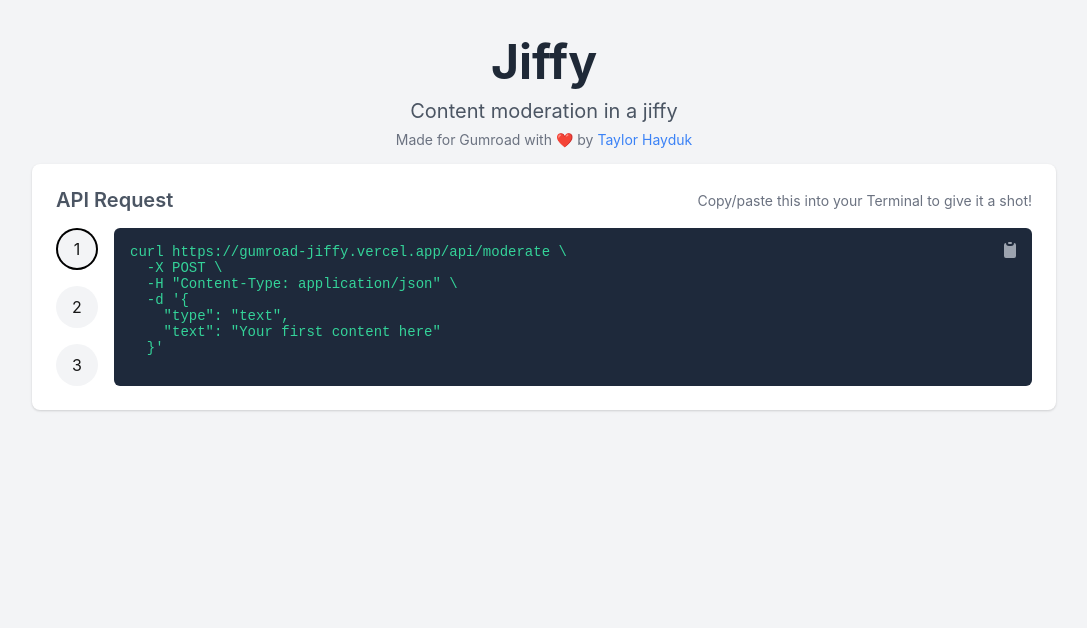
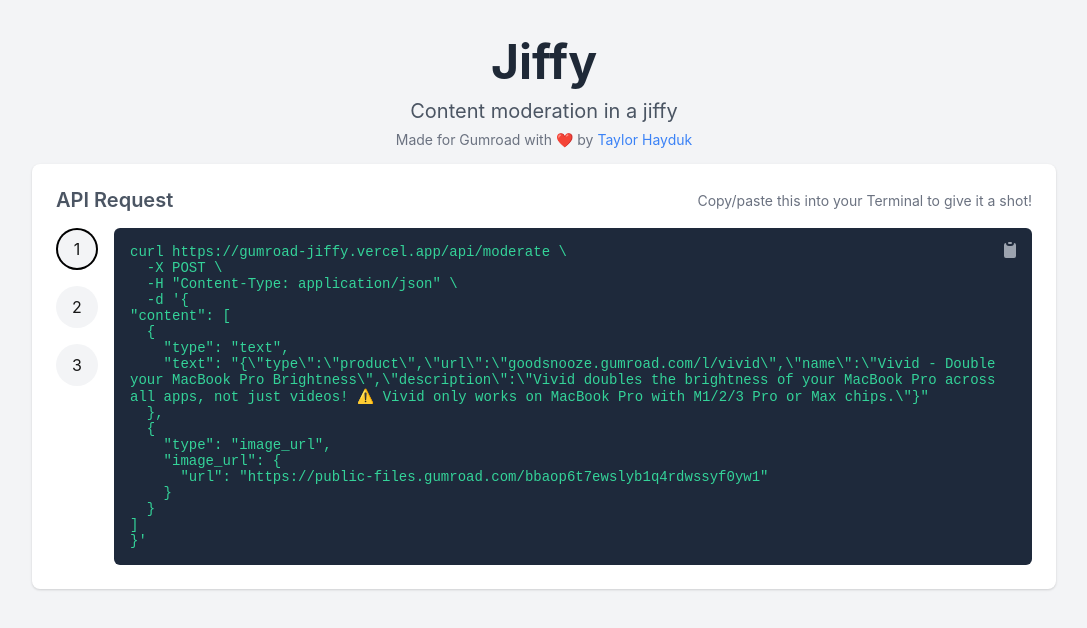
Before and after one commit to taylorhayduk/moder8, a Next.js app: page / in a window 1280 px wide. Shown: the top 628 px of the page, without its empty margins (96-1183 px from the left). Built offline with nearby package versions, Linux system fonts and the light colour scheme.

Commit message:
original three examples working and tested against prod

```diff
--- a/app/components/CodeSelector.tsx
+++ b/app/components/CodeSelector.tsx
@@ -8,22 +8,52 @@
   -X POST \\
   -H "Content-Type: application/json" \\
   -d '{
+"content": [
+  {
     "type": "text",
-    "text": "Your first content here"
-  }'`,
+    "text": "{\\"type\\":\\"product\\",\\"url\\":\\"goodsnooze.gumroad.com/l/vivid\\",\\"name\\":\\"Vivid - Double your MacBook Pro Brightness\\",\\"description\\":\\"Vivid doubles the brightness of your MacBook Pro across all apps, not just videos! ⚠️ Vivid only works on MacBook Pro with M1/2/3 Pro or Max chips.\\"}"
+  },
+  {
+    "type": "image_url",
+    "image_url": {
+      "url": "https://public-files.gumroad.com/bbaop6t7ewslyb1q4rdwssyf0yw1"
+    }
+  }
+]
+}'`,
   `curl https://gumroad-jiffy.vercel.app/api/moderate \\
   -X POST \\
   -H "Content-Type: application/json" \\
   -d '{
+"content": [
+  {
     "type": "text",
-    "text": "Your second content here"
-  }'`,
+    "text": "{\\"url\\":\\"pornhub.com\\",\\"content\\":\\"This is an adult website. This website contains age-restricted materials including nudity and explicit depictions of sexual activity. By entering, you affirm that you are at least 18 years of age or the age of majority in the jurisdiction you are accessing the website from and you consent to viewing sexually explicit content.\\"}"
+  },
+  {
+    "type": "image_url",
+    "image_url": {
+      "url": "https://api.url2png.com/v6/P4DF2F8BC83648/189f62d5d9da7d7308982fc5650fa4b3/png/?thumbnail_max_width=851&url=pornhub.com&viewport=1280x2000"
+    }
+  }
+]
+}'`,
   `curl https://gumroad-jiffy.vercel.app/api/moderate \\
   -X POST \\
   -H "Content-Type: application/json" \\
   -d '{
-    "type": "text",
-    "text": "Your third content here"
+    "content": [
+      {
+        "type": "text",
+        "text": "{\\"type\\":\\"user\\",\\"url\\":\\"x.com/shl\\",\\"name\\":\\"@shl on Twitter\\",\\"posts\\":[\\"Follow me for updates on my new website :)\\",\\"Check out my new website at x.com! 🚀\\",\\"I'\\''m excited to announce the launch of my new website at x.com! 🎉\\"]}"
+      },
+      {
+        "type": "image_url",
+        "image_url": {
+          "url": "https://pbs.twimg.com/profile_images/1764285408135753728/pYT7qoCb_400x400.jpg"
+        }
+      }
+    ]
   }'`,
 ];
 
@@ -53,8 +83,13 @@
         ))}
       </ol>
       <div className={styles.codeBlock}>
-        <button className={styles.copyButton} aria-label="Copy code">
-          {/* SVG for the copy icon */}
+        <button
+          className={styles.copyButton}
+          aria-label="Copy code"
+          onClick={() =>
+            navigator.clipboard.writeText(codeSnippets[selectedSnippet])
+          }
+        >
           <svg
             xmlns="http://www.w3.org/2000/svg"
             viewBox="0 0 20 20"
```
